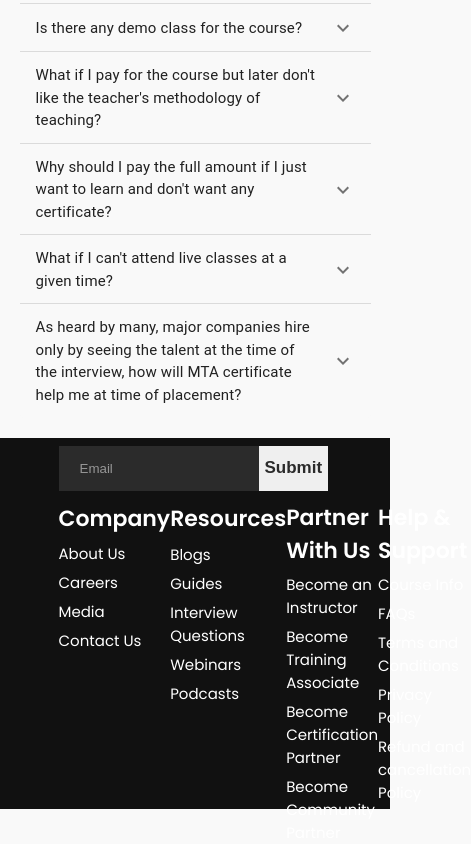
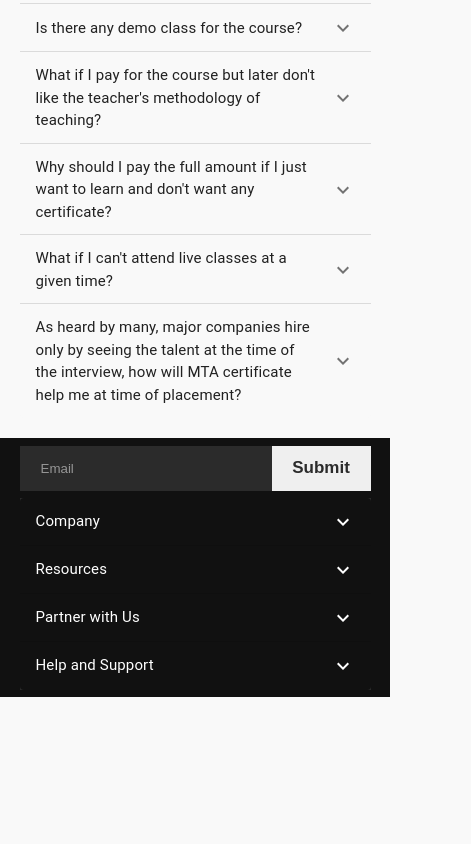
Before and after one commit to divyashasinha23/Floxus_website, a React (Create React App) app in the folder frontend/: page /course in a window 390 px wide. Shown: the part 1096-1940 px from the top of the page, 471 px wide, since content can reach past the window. After the commit the page ends 1793 px from the top, so only its background shows below. Built offline with nearby package versions, Linux system fonts and the light colour scheme.

Commit message:
footer mobile accordion done

```diff
--- a/frontend/src/components/FAQs/FAQAccorion.js
+++ b/frontend/src/components/FAQs/FAQAccorion.js
@@ -16,7 +16,7 @@ const useStyles = makeStyles((theme) => ({
   },
 }));
 
-function Syllbus_Accordion() {
+function FAQAccorion() {
   const classes = useStyles();
 
   return (
@@ -145,4 +145,4 @@ function Syllbus_Accordion() {
   );
 }
 
-export default Syllbus_Accordion;
+export default FAQAccorion;
--- a/frontend/src/components/Footer/Footer.js
+++ b/frontend/src/components/Footer/Footer.js
@@ -1,5 +1,6 @@
 import React from 'react';
 import styled from '@emotion/styled';
+import FooterAccordion from '../FooterAccordion/FooterAccordion';
 
 const FooterContainer = styled.div`
   display: flex;
@@ -10,6 +11,20 @@ const FooterContainer = styled.div`
   background-color: #111111;
 `;
 
+const FooterAccordionWrapper = styled.div`
+  ${'' /* display: flex; */}
+  flex-direction: column;
+  width: 90%;
+  height: 100%;
+  padding-top: 2%;
+  padding-bottom: 2%;
+  display: none;
+
+  @media (max-width: 496px) {
+    display: flex;
+  }
+`;
+
 const FooterWrapper = styled.div`
   display: flex;
   flex-direction: column;
@@ -17,6 +32,10 @@ const FooterWrapper = styled.div`
   height: 100%;
   padding-top: 2%;
   padding-bottom: 2%;
+
+  @media (max-width: 496px) {
+    display: none;
+  }
 `;
 
 const FooterUp = styled.div`
@@ -77,6 +96,10 @@ const InputContainer = styled.div`
     &:focus {
       outline: none;
     }
+  }
+
+  @media (max-width: 496px) {
+    margin-bottom: 2%;
   }
 `;
 
@@ -166,6 +189,13 @@ const Footer = () => {
             </LinksArea>
           </FooterBottom>
         </FooterWrapper>
+        <FooterAccordionWrapper>
+          <InputContainer>
+            <input type="text" placeholder="Email" />
+            <button>Submit</button>
+          </InputContainer>
+          <FooterAccordion />
+        </FooterAccordionWrapper>
       </FooterContainer>
     </>
   );
--- /dev/null
+++ b/frontend/src/components/FooterAccordion/FooterAccordion.js
@@ -0,0 +1,124 @@
+import React from 'react';
+import { makeStyles } from '@material-ui/core/styles';
+import Accordion from '@material-ui/core/Accordion';
+import AccordionSummary from '@material-ui/core/AccordionSummary';
+import AccordionDetails from '@material-ui/core/AccordionDetails';
+import Typography from '@material-ui/core/Typography';
+import ExpandMoreIcon from '@material-ui/icons/ExpandMore';
+
+const useStyles = makeStyles((theme) => ({
+  root: {
+    width: '100%',
+    backgroundColor: '#2b2b2b',
+    color: 'white',
+  },
+  heading: {
+    fontSize: theme.typography.pxToRem(15),
+    fontWeight: theme.typography.fontWeightRegular,
+  },
+}));
+
+function FooterAccordion() {
+  const classes = useStyles();
+
+  return (
+    <div className={classes.root}>
+      <Accordion
+        style={{
+          backgroundColor: '#111111',
+          boxShadow: 'none',
+          color: 'white',
+        }}
+      >
+        <AccordionSummary
+          expandIcon={<ExpandMoreIcon style={{ color: 'white' }} />}
+          aria-controls="panel1a-content"
+          id="panel1a-header"
+        >
+          <Typography className={classes.heading}>Company</Typography>
+        </AccordionSummary>
+        <AccordionDetails>
+          <Typography>
+            <p>About Us</p>
+            <p>Careers</p>
+            <p>Media</p>
+            <p>Contact Us</p>
+          </Typography>
+        </AccordionDetails>
+      </Accordion>
+      <Accordion
+        style={{
+          backgroundColor: '#111111',
+          boxShadow: 'none',
+          color: 'white',
+        }}
+      >
+        <AccordionSummary
+          expandIcon={<ExpandMoreIcon style={{ color: 'white' }} />}
+          aria-controls="panel2a-content"
+          id="panel2a-header"
+        >
+          <Typography className={classes.heading}>Resources</Typography>
+        </AccordionSummary>
+        <AccordionDetails>
+          <Typography>
+            <p>Blogs</p>
+            <p>Guides</p>
+            <p>Interview Questions</p>
+            <p>Webinars</p>
+            <p>Podcasts</p>
+          </Typography>
+        </AccordionDetails>
+      </Accordion>
+      <Accordion
+        style={{
+          backgroundColor: '#111111',
+          boxShadow: 'none',
+          color: 'white',
+        }}
+      >
+        <AccordionSummary
+          expandIcon={<ExpandMoreIcon style={{ color: 'white' }} />}
+          aria-controls="panel2a-content"
+          id="panel2a-header"
+        >
+          <Typography className={classes.heading}>Partner with Us</Typography>
+        </AccordionSummary>
+        <AccordionDetails>
+          <Typography>
+            <p>Become an Instructor</p>
+            <p>Become Training Associate</p>
+            <p>Become Certification Partner</p>
+            <p>Become Community Partner</p>
+          </Typography>
+        </AccordionDetails>
+      </Accordion>
+      <Accordion
+        style={{
+          backgroundColor: '#111111',
+          boxShadow: 'none',
+          color: 'white',
+        }}
+      >
+        <AccordionSummary
+          expandIcon={<ExpandMoreIcon style={{ color: 'white' }} />}
+          aria-controls="panel2a-content"
+          id="panel2a-header"
+        >
+          <Typography className={classes.heading}>Help and Support</Typography>
+        </AccordionSummary>
+        <AccordionDetails>
+          <Typography>
+            <p>Course Info</p>
+            <p>FAQs</p>
+            <p>Terms and Conditions</p>
+            <p>Privacy Policy</p>
+            <p>Refund and cancellation Policy</p>
+          </Typography>
+        </AccordionDetails>
+      </Accordion>
+    </div>
+  );
+}
+
+export default FooterAccordion;
```
